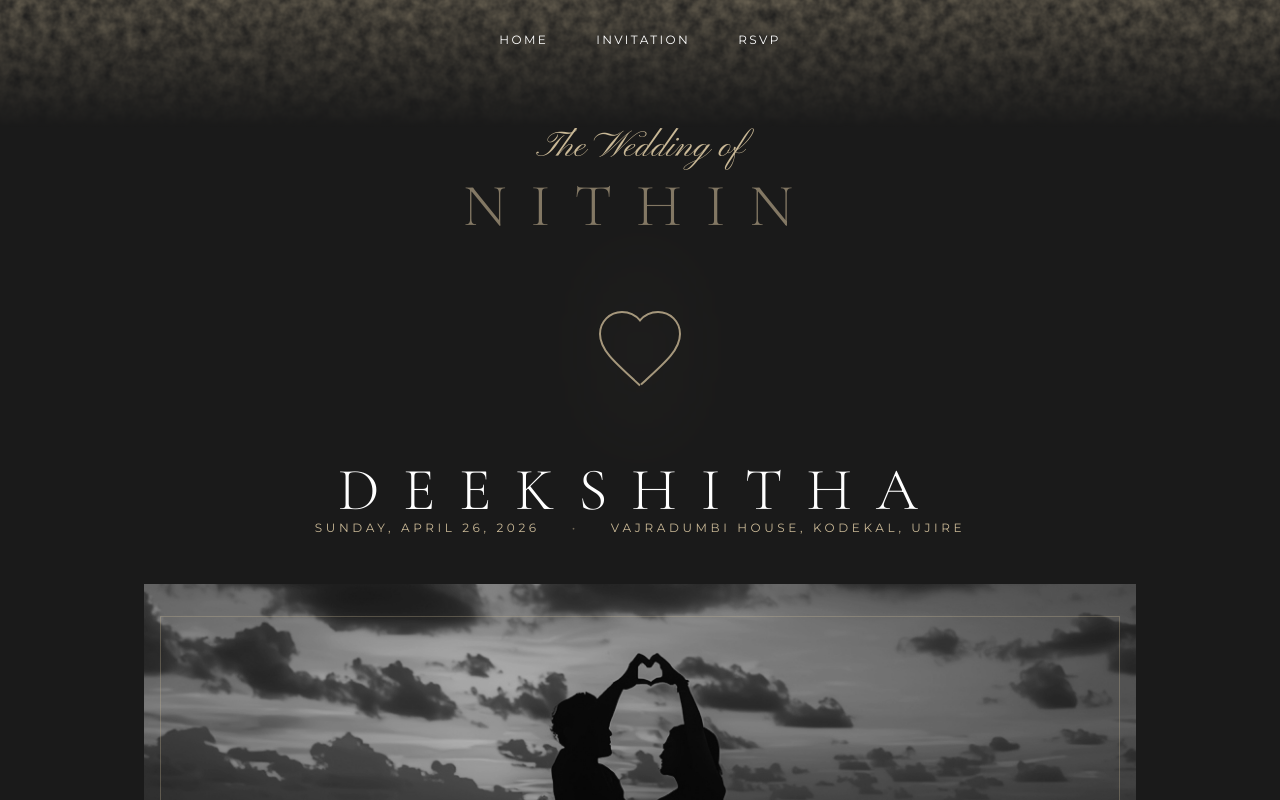
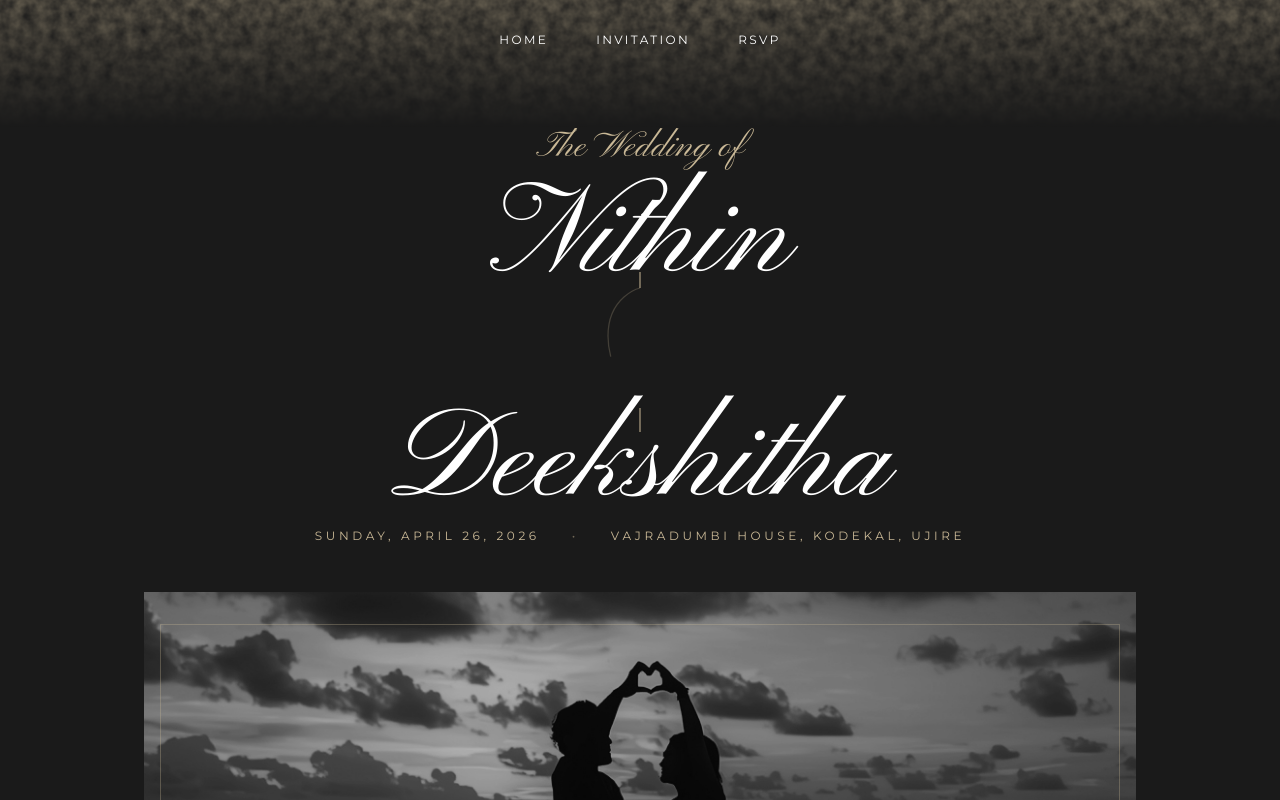
Before and after one commit to Harsh-Gowda/Nithin-Deeksha, a React (Vite) app: page / in a window 1280 px wide. Both pictures are taken after a click on the button "HOME". Shown: the top 800 px of the page. Built offline with nearby package versions, Linux system fonts and the light colour scheme.

Commit message:
UI: implement Signature Intertwine name layout with heart stroke

```diff
--- a/src/App.tsx
+++ b/src/App.tsx
@@ -93,38 +93,52 @@ const Hero = () => {
           className="w-full flex flex-col items-center"
         >
           <p className="font-script text-2xl md:text-4xl text-gold mb-2">The Wedding of</p>
-          <div className="flex flex-col items-center justify-center space-y-6">
-            <motion.div
-              initial={{ opacity: 0, y: 20 }}
-              animate={{ opacity: 1, y: 0 }}
-              transition={{ duration: 1 }}
-              className="flex flex-col items-center"
+          <div className="flex flex-col items-center justify-center -space-y-4 md:-space-y-8">
+            <motion.span
+              initial={{ opacity: 0, x: -20 }}
+              animate={{ opacity: 1, x: 0 }}
+              transition={{ duration: 1.2 }}
+              className="font-script text-6xl sm:text-7xl md:text-9xl text-white normal-case relative z-10"
             >
-              <span className="font-serif text-3xl sm:text-4xl md:text-6xl text-gold/60 uppercase tracking-[0.4em] font-light mb-4">Nithin</span>
+              Nithin
+            </motion.span>
 
-              <div className="relative py-8 md:py-12">
-                <svg className="w-16 h-16 md:w-24 md:h-24 text-gold/80" viewBox="0 0 24 24" fill="none" stroke="currentColor" strokeWidth="0.5">
+            <div className="relative h-24 md:h-40 w-32 md:w-48 flex items-center justify-center">
+              <svg className="w-full h-full text-gold/80" viewBox="0 0 100 100" fill="none" stroke="currentColor" strokeWidth="0.8">
                 <motion.path
-                    d="M12 21.35l-1.45-1.32C5.4 15.36 2 12.28 2 8.5 2 5.42 4.42 3 7.5 3c1.74 0 3.41.81 4.5 2.09C13.09 3.81 14.76 3 16.5 3 19.58 3 22 5.42 22 8.5c0 3.78-3.4 6.86-8.55 11.54L12 21.35z"
+                  d="M50 10 C 50 10, 30 15, 30 40 C 30 65, 50 85, 50 85 C 50 85, 70 65, 70 40 C 70 15, 50 10, 50 10"
                   initial={{ pathLength: 0, opacity: 0 }}
                   animate={{ pathLength: 1, opacity: 1 }}
                   transition={{
                     duration: 3,
+                    ease: "easeInOut",
                     repeat: Infinity,
-                      repeatType: "reverse",
-                      ease: "easeInOut"
+                    repeatDelay: 1
                   }}
                 />
+                <motion.path
+                  d="M50 0 L 50 10"
+                  initial={{ pathLength: 0 }}
+                  animate={{ pathLength: 1 }}
+                  transition={{ duration: 0.5, delay: 0.5 }}
+                />
+                <motion.path
+                  d="M50 85 L 50 100"
+                  initial={{ pathLength: 0 }}
+                  animate={{ pathLength: 1 }}
+                  transition={{ duration: 0.5, delay: 2.5 }}
+                />
               </svg>
-                <motion.div
-                  animate={{ scale: [1, 1.2, 1], opacity: [0.2, 0.4, 0.2] }}
-                  transition={{ duration: 3, repeat: Infinity }}
-                  className="absolute inset-x-0 top-1/2 -translate-y-1/2 w-full h-full bg-gold/10 blur-2xl rounded-full"
-                />
             </div>
 
-              <span className="font-serif text-3xl sm:text-4xl md:text-6xl text-white uppercase tracking-[0.4em] font-light mt-4">Deekshitha</span>
-            </motion.div>
+            <motion.span
+              initial={{ opacity: 0, x: 20 }}
+              animate={{ opacity: 1, x: 0 }}
+              transition={{ duration: 1.2, delay: 0.3 }}
+              className="font-script text-6xl sm:text-7xl md:text-9xl text-white normal-case relative z-10"
+            >
+              Deekshitha
+            </motion.span>
           </div>
           <div className="flex flex-col md:flex-row items-center justify-center gap-3 md:gap-8 font-sans text-gold text-[10px] md:text-xs tracking-[0.2em] md:tracking-[0.3em] uppercase max-w-[90vw]">
             <span>Sunday, April 26, 2026</span>
@@ -188,21 +202,23 @@ const Invitation = () => {
           <p className="font-sans text-[10px] uppercase tracking-[0.3em] text-charcoal/50">Together with their families</p>
 
           <div className="relative">
-            <div className="flex flex-col items-center justify-center space-y-4 mb-16">
-              <span className="font-serif text-2xl md:text-4xl text-gold/60 uppercase tracking-[0.3em] font-light">Nithin</span>
+            <div className="flex flex-col items-center justify-center -space-y-4 md:-space-y-6 mb-16 px-4">
+              <span className="font-script text-6xl md:text-8xl text-black normal-case">Nithin</span>
 
-              <div className="relative">
-                <svg className="w-10 h-10 text-gold/30" viewBox="0 0 24 24" fill="none" stroke="currentColor" strokeWidth="0.5">
+              <div className="w-20 md:w-32 h-16 md:h-24">
+                <svg className="w-full h-full text-gold/60" viewBox="0 0 100 100" fill="none" stroke="currentColor" strokeWidth="1">
                   <motion.path
-                    d="M12 21.35l-1.45-1.32C5.4 15.36 2 12.28 2 8.5 2 5.42 4.42 3 7.5 3c1.74 0 3.41.81 4.5 2.09C13.09 3.81 14.76 3 16.5 3 19.58 3 22 5.42 22 8.5c0 3.78-3.4 6.86-8.55 11.54L12 21.35z"
+                    d="M50 10 C 50 10, 30 15, 30 40 C 30 65, 50 85, 50 85 C 50 85, 70 65, 70 40 C 70 15, 50 10, 50 10"
                     initial={{ pathLength: 0 }}
                     whileInView={{ pathLength: 1 }}
-                    transition={{ duration: 4, repeat: Infinity }}
+                    transition={{ duration: 2.5, ease: "easeInOut" }}
                   />
+                  <path d="M50 0 L 50 10" opacity="0.4" />
+                  <path d="M50 85 L 50 100" opacity="0.4" />
                 </svg>
               </div>
 
-              <span className="font-serif text-2xl md:text-4xl text-black uppercase tracking-[0.3em] font-light">Deekshitha</span>
+              <span className="font-script text-6xl md:text-8xl text-black normal-case">Deekshitha</span>
             </div>
             {/* Subtle text shadow/glow */}
             <div className="absolute inset-0 blur-xl bg-white/50 -z-10"></div>
```
Lines whose indentation alone changed are shown as unchanged.
